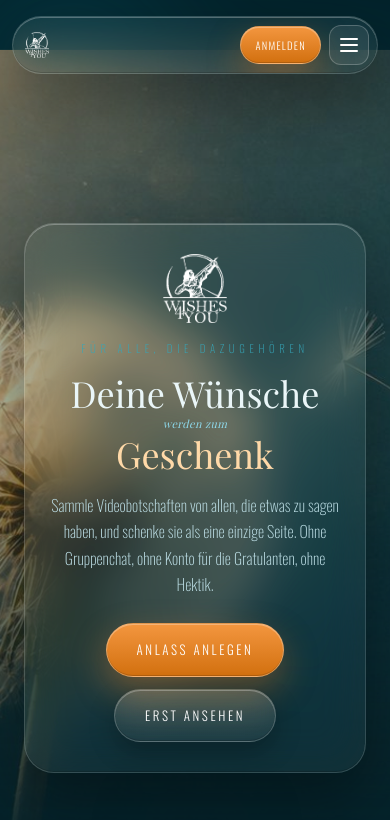
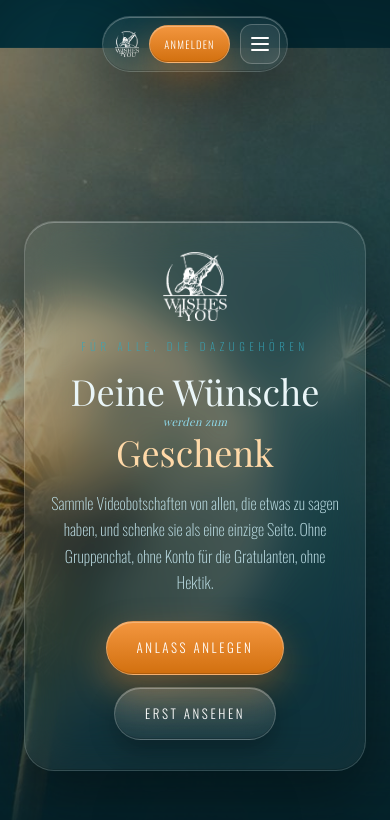
Before and after one commit to FINNPUTER/Wishes4You-Landing, a plain HTML site: page index.html in a window 390 px wide. Shown: the top 820 px of the page. Drawn offline with nearby package versions, Linux system fonts and the light colour scheme; a web font is replaced by a local one.

Commit message:
Add files via upload

```diff
--- a/index.html
+++ b/index.html
@@ -47,8 +47,8 @@
   .glas{background:rgba(6,47,58,.88)}
 }
 
-nav{position:fixed;z-index:30;top:16px;left:50%;transform:translateX(-50%);display:flex;align-items:center;gap:6px;
-  padding:8px 8px 8px 14px;border-radius:999px;max-width:calc(100% - 32px)}
+nav{position:fixed;z-index:30;top:16px;left:0;right:0;margin:0 auto;width:max-content;display:flex;align-items:center;gap:6px;
+  padding:8px 8px 8px 14px;border-radius:999px;max-width:calc(100vw - 28px);box-sizing:border-box}
 nav img{width:28px;display:block;margin-right:8px}
 nav a.punkt{font-size:12px;letter-spacing:.18em;text-transform:uppercase;color:#B7D9E2;
   padding:9px 15px;border-radius:999px;transition:color .4s ease,background .4s ease}
@@ -167,7 +167,7 @@
 html{overflow-x:hidden}
 body{max-width:100vw}
 .aurora{overflow:hidden}
-nav{-webkit-transform:translateX(-50%) translateZ(0);transform:translateX(-50%) translateZ(0);will-change:transform}
+
 .punkte{display:flex;align-items:center;gap:4px}
 .burger{display:none;width:40px;height:40px;border-radius:12px;border:1px solid rgba(255,255,255,.22);cursor:pointer;background:rgba(255,255,255,.08);align-items:center;justify-content:center;flex-direction:column;gap:4px;padding:0;margin-left:4px}
 .burger span{display:block;width:18px;height:2px;border-radius:2px;background:#fff;transition:transform .35s cubic-bezier(.16,.7,.3,1),opacity .25s ease}
@@ -180,12 +180,11 @@
 .menue a{display:block;padding:15px 18px;border-radius:14px;font-size:13px;letter-spacing:.18em;text-transform:uppercase;color:#DCEFF4}
 .menue a:active,.menue a:hover{background:rgba(255,255,255,.08);color:#fff}
 @media(max-width:820px){
-  nav{left:12px;right:12px;transform:none;-webkit-transform:none;width:auto;max-width:calc(100vw - 24px);
-    box-sizing:border-box;justify-content:flex-start;overflow:hidden}
+  nav{width:max-content;max-width:calc(100vw - 24px)}
   .punkte{display:none}
   .burger{display:flex}
-  nav{gap:4px;padding:8px 8px 8px 12px}
-  nav .knopf.klein{margin-left:auto;font-size:10.5px;letter-spacing:.1em;padding:9px 14px}
+  nav{gap:6px;padding:7px 7px 7px 12px}
+  nav .knopf.klein{font-size:10.5px;letter-spacing:.1em;padding:9px 14px}
   header{padding-top:112px}
   .hero-glas{padding:30px 22px}
   section{padding:70px 0}
```
Also changed, not shown: preise.html (+6 -7 lines).
